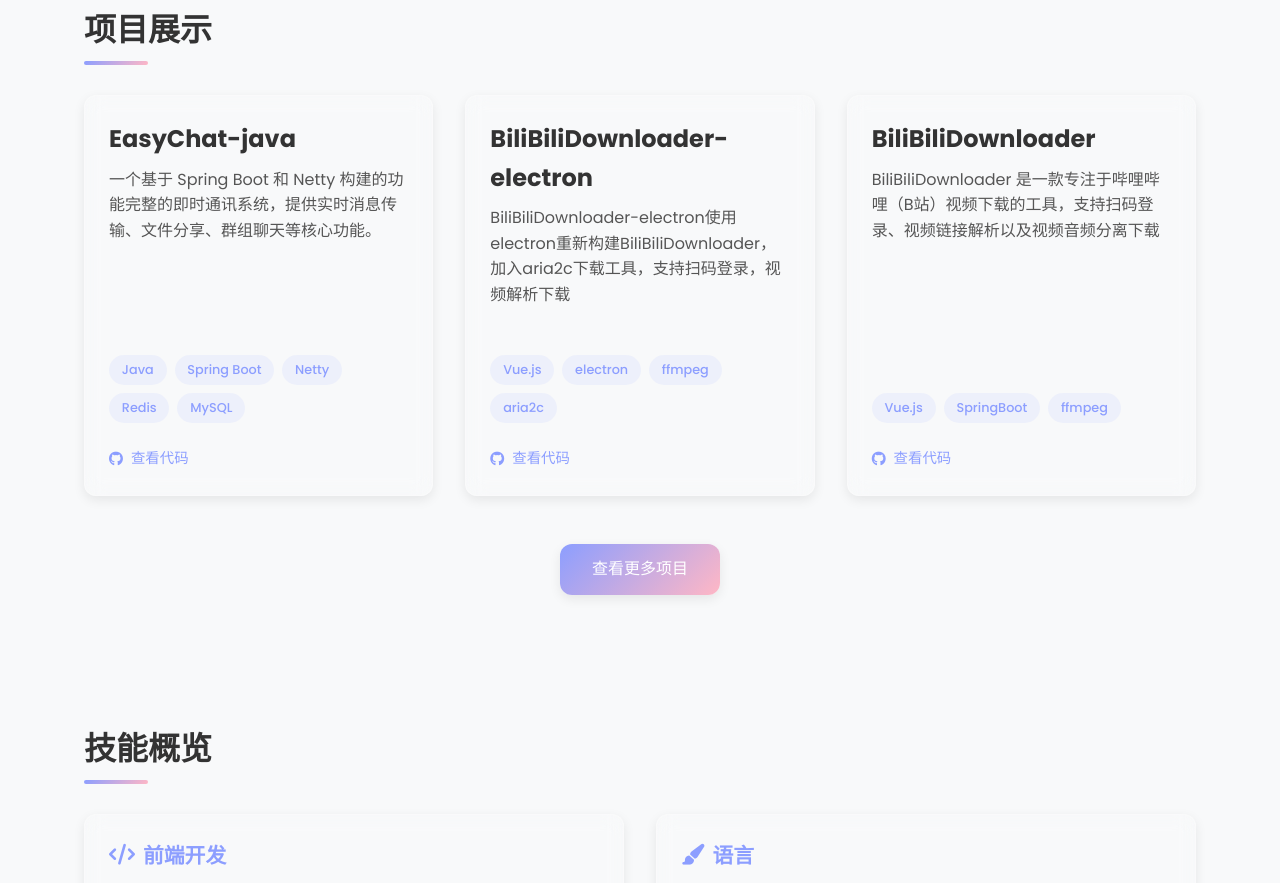
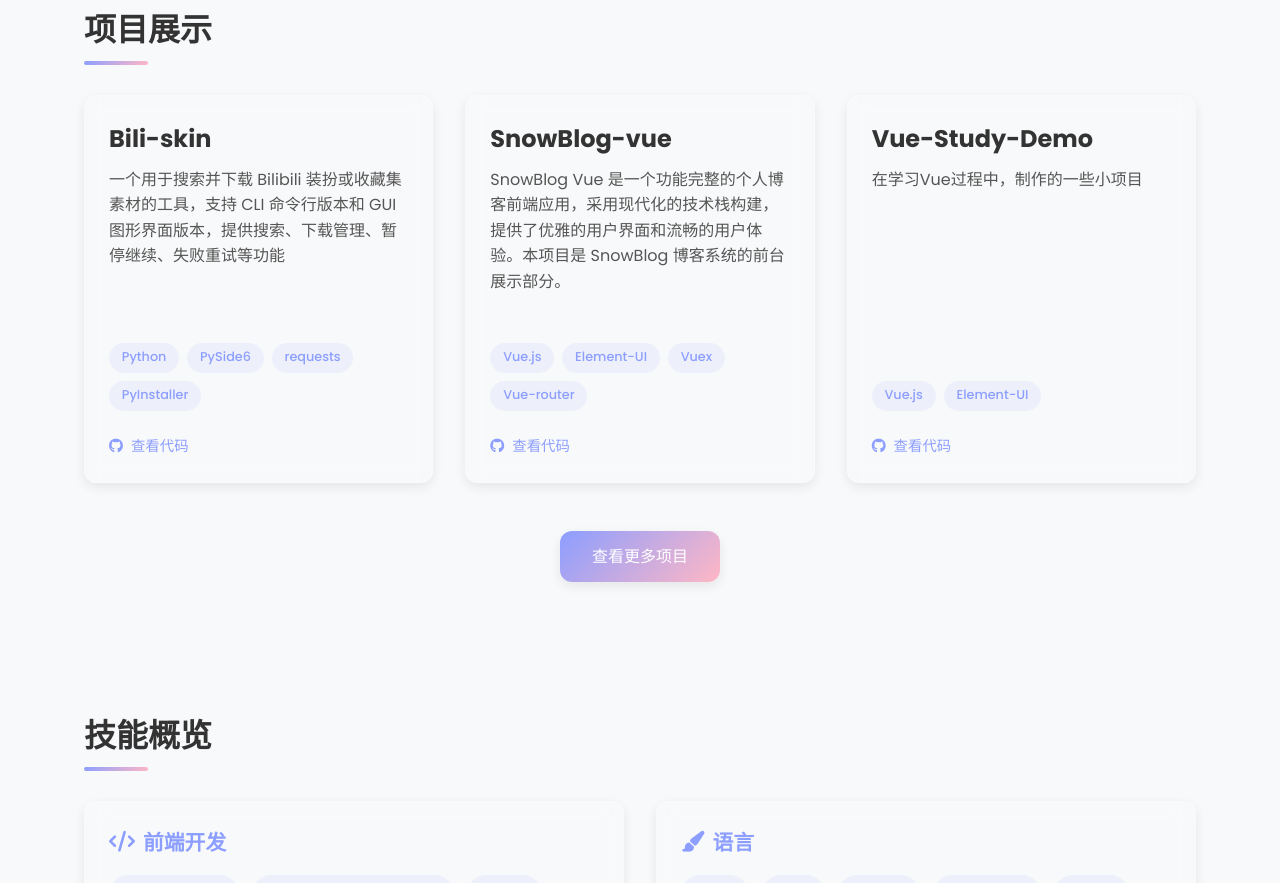
Before and after one commit to SnowDreamXUE/Snow-Home, a Vue app: page / in a window 1280 px wide. Shown: the part 860-1743 px from the top of the page. Built offline with nearby package versions, Linux system fonts and the light colour scheme.

Commit message:
feat(projectsStore): add two new project entries and update category list
新增Bili-skin和Snow-Tab两个项目作品，并更新分类列表补充Python和Chrome扩展分类

```diff
--- a/src/stores/projectsStore.js
+++ b/src/stores/projectsStore.js
@@ -112,9 +112,29 @@
                 demoUrl: null,
                 codeUrl: 'https://github.com/SnowDreamXUE/chat-vue',
                 featured: true
+            },
+            {
+                id: 12,
+                title: 'Bili-skin',
+                description: '一个用于搜索并下载 Bilibili 装扮或收藏集素材的工具，支持 CLI 命令行版本和 GUI 图形界面版本，提供搜索、下载管理、暂停继续、失败重试等功能',
+                technologies: ['Python', 'PySide6', 'requests', 'PyInstaller'],
+                category: ['Python'],
+                demoUrl: null,
+                codeUrl: 'https://github.com/SnowDreamXUE/Bili-skin',
+                featured: false
+            },
+            {
+                id: 13,
+                title: 'Snow-Tab',
+                description: '一个使用 Vue 3 + Vite 构建的谷歌浏览器新标签页扩展，支持自定义背景图片、搜索栏透明度设置，提供简洁优雅的界面设计，设置自动保存到本地存储',
+                technologies: ['Vue 3', 'Vite', 'TypeScript', 'CSS3'],
+                category: ['前端', 'Chrome扩展'],
+                demoUrl: null,
+                codeUrl: 'https://github.com/SnowDreamXUE/Snow-Tab',
+                featured: false
             }
         ],
-        categories: ['全部', '前端', '后端', 'Hexo', 'Electron'],
+        categories: ['全部', '前端', '后端', 'Hexo', 'Electron', 'Python', 'Chrome扩展'],
     }),
 
     getters: {
```
